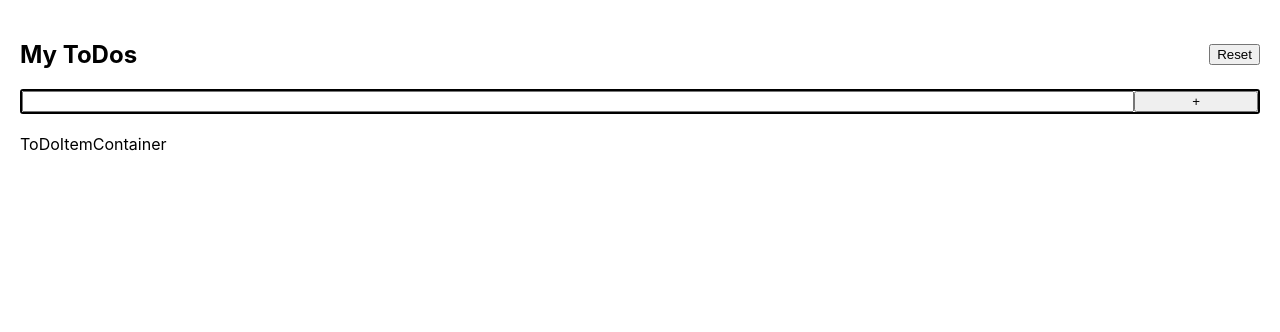
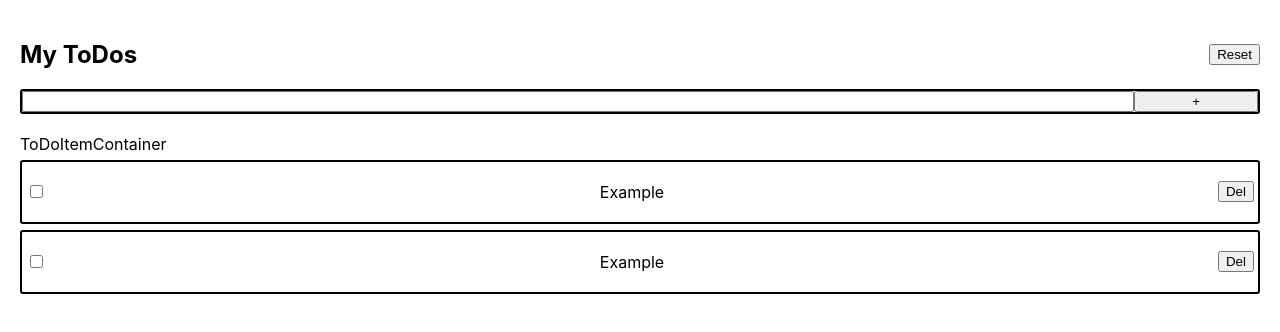
Before and after one commit to hannahmitchell99/todo-tech-test, a React (Create React App) app: page / in a window 1280 px wide. Shown: the top 332 px of the page. Built offline with nearby package versions, Linux system fonts and the light colour scheme.

Commit message:
added to do item and styling

```diff
--- /dev/null
+++ b/src/components/ToDoItem/ToDoItem.jsx
@@ -0,0 +1,14 @@
+import React from 'react'
+import "../ToDoItem/ToDoItem.scss"
+
+const ToDoItem = () => {
+  return (
+    <div className='to-do-item'>
+        <input type="checkbox" className='to-do-item__checkbox'/>
+        <p className='to-do-item__user-input'>Example</p>
+        <button className='to-do-item__delete'>Del</button>
+    </div>
+  )
+}
+
+export default ToDoItem
--- /dev/null
+++ b/src/components/ToDoItem/ToDoItem.scss
@@ -0,0 +1,9 @@
+.to-do-item{
+    border: 2px solid black;
+    border-radius: 3px;
+    display: flex;
+    flex-direction: row;
+    align-items: center;
+    justify-content: space-between;
+    padding: 4px;
+}
--- a/src/containers/ToDoItemContainer/ToDoItemContainer.jsx
+++ b/src/containers/ToDoItemContainer/ToDoItemContainer.jsx
@@ -1,9 +1,13 @@
 import React from 'react'
+import ToDoItem from '../../components/ToDoItem/ToDoItem'
 import "../ToDoItemContainer/ToDoItemContainer.scss"
 
 const ToDoItemContainer = () => {
   return (
-    <div className='item-container'>ToDoItemContainer</div>
+    <div className='item-container'>ToDoItemContainer
+    <ToDoItem/>
+    <ToDoItem/>
+    </div>
   )
 }
 
--- a/src/containers/ToDoItemContainer/ToDoItemContainer.scss
+++ b/src/containers/ToDoItemContainer/ToDoItemContainer.scss
@@ -1,3 +1,7 @@
 .item-container{
+    display: flex;
     padding:10px;
+    flex-direction: column;
+    gap: 6px;
+
 }
```
